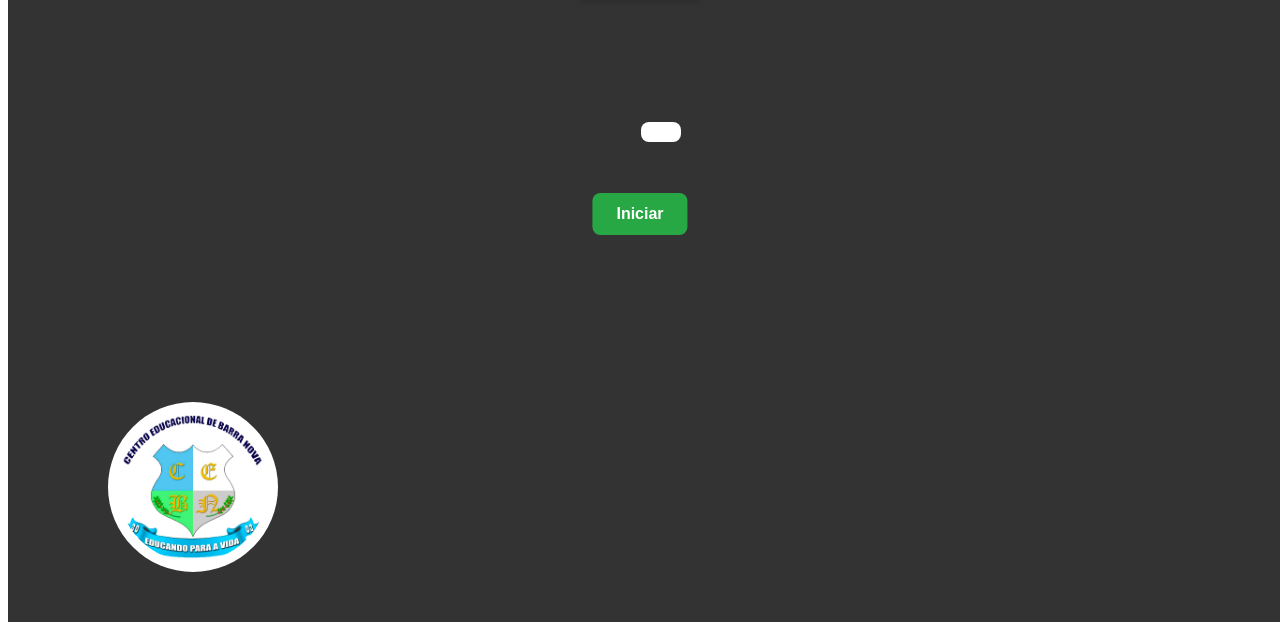
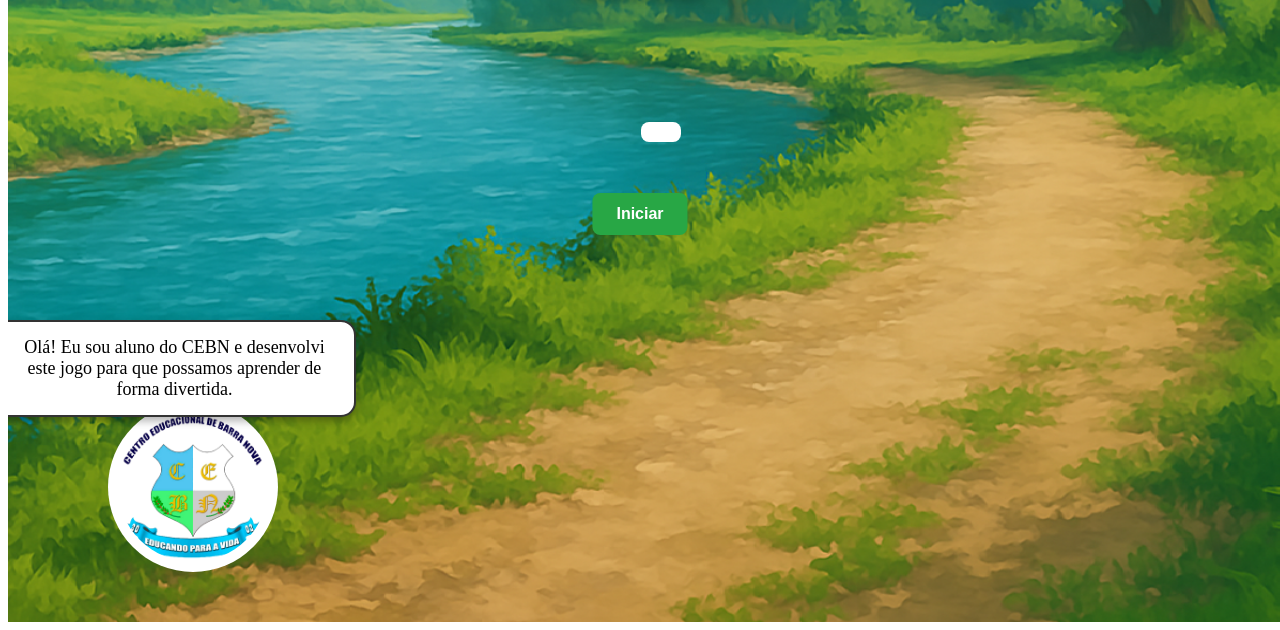
Before and after one commit to SIMOES131/CEBN-Jogo-Educativo, a plain HTML site: page index.html in a window 1280 px wide. Shown: the part 186-816 px from the top of the page. Drawn offline with Linux system fonts and the light colour scheme.

Commit message:
Melhorias na paisagem do jogo

```diff
--- a/script.js
+++ b/script.js
@@ -2,8 +2,6 @@ const game = document.getElementById("game");
 const player = document.getElementById("player");
 const questionEl = document.getElementById("question");
 const scoreEl = document.getElementById("score");
-
-
 const startBtn = document.getElementById("startBtn");
 
 let jogoIniciado = false;
@@ -38,7 +36,46 @@ function embaralhar(array) {
   }
 }
 
-// Criar container de informações do jogo
+/// Balão de fala antes do jogo (aparece depois de um tempo)
+const speechBubble = document.createElement('div');
+speechBubble.innerText = 'Olá! Eu sou aluno do CEBN e desenvolvi este jogo para que possamos aprender de forma divertida.';
+Object.assign(speechBubble.style, {
+  display: 'none', // começa invisível
+  bottom: '0px',
+  marginRight: '0px',
+  marginLeft: '-37%',
+  marginBottom: '16%',
+  left: '50%',
+  transform: 'translateX(-50%)',
+  backgroundColor: '#fff',
+  border: '2px solid #333',
+  borderRadius: '15px',
+  padding: '15px 20px',
+  fontSize: '18px',
+  maxWidth: '320px',
+  textAlign: 'center',
+  boxShadow: '0 4px 8px rgba(0,0,0,0.3)',
+  zIndex: 1000,
+  position: 'absolute'
+});
+game.appendChild(speechBubble);
+
+// Mostra o balão depois de 3 segundos
+setTimeout(() => {
+  speechBubble.style.display = 'block';
+
+  // Esconde o balão após 15 segundos, caso o jogo ainda não tenha começado
+  setTimeout(() => {
+    if (!jogoIniciado) {
+      speechBubble.style.display = "none";
+    }
+  }, 15000);
+
+}, 3000); // aparece depois de 3 segundos
+
+
+
+// Container de informações do jogo
 const infoContainer = document.createElement('div');
 Object.assign(infoContainer.style, {
   position: 'absolute',
@@ -78,11 +115,13 @@ Object.assign(restartBtn.style, {
   padding: "12px 24px",
   fontSize: "20px",
   borderRadius: "8px",
+  marginTop: "240px",
   backgroundColor: "#00FF00",
   color: "#fff",
   border: "none",
   cursor: "pointer",
-  width: "150px"
+  width: "120px",
+  textAlign: "center"
 });
 infoContainer.appendChild(restartBtn);
 
@@ -98,7 +137,7 @@ function loadQuestion() {
     const div = document.createElement('div');
     div.classList.add('option');
     div.innerText = opt;
-    div.style.left = `${3000 + i * 2500}px`;
+    div.style.left = `${2500 + i * 2000}px`;
     div.dataset.correct = opt === q.answer;
 
     game.appendChild(div);
@@ -263,6 +302,7 @@ restartBtn.addEventListener('click', () => {
 startBtn.addEventListener('click', () => {
   if (!jogoIniciado) {
     jogoIniciado = true;
+    speechBubble.style.display = "none"; // 👈 Esconde o balão
     embaralhar(questions);
     currentQuestionIndex = 0;
     score = 0;
--- a/style.css
+++ b/style.css
@@ -20,7 +20,6 @@ body {
 
 .container {
   height: 100vh;
-
 }
 
 H1 {
@@ -34,8 +33,12 @@ H1 {
   position: relative;
   width: 100vw;
   height: 100vh;
-  background-color: #333;
+ /* background-color: #333;*/
   overflow: hidden;
+  background-image: url('./assets/4.png');
+  background-repeat: no-repeat;        /* Não repetir a imagem */
+  background-size: cover;              /* Cobrir toda a área do elemento */
+  background-position: center center;  /* Centralizar a imagem */
 }
 
 #player {
```
Also changed, not shown: assets/4.png (added), 3 other files.
